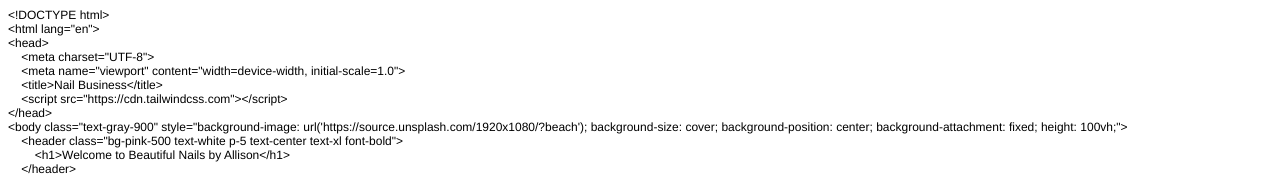
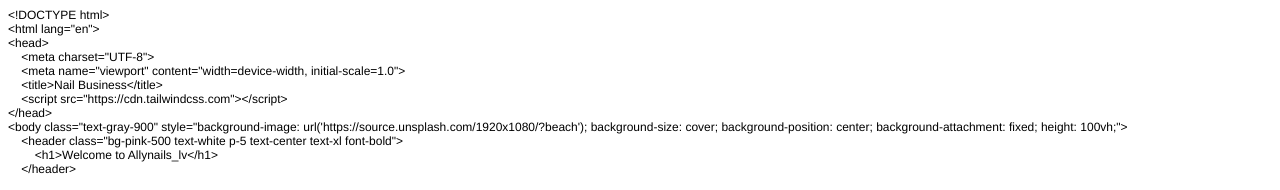
Before and after one commit to Bobbylon808/allisons-beauty-room, a plain HTML site: page index.html in a window 1280 px wide. Shown: the top 190 px of the page. Drawn offline with Linux system fonts and the light colour scheme.

Commit message:
Update welcome message in index.html

```diff
--- a/index.html
+++ b/index.html
@@ -22,7 +22,7 @@
 <p class="p1">&lt;/head&gt;</p>
 <p class="p1">&lt;body class="text-gray-900" style="background-image: url('https://source.unsplash.com/1920x1080/?beach'); background-size: cover; background-position: center; background-attachment: fixed; height: 100vh;"&gt;</p>
 <p class="p1"><span class="Apple-converted-space">    </span>&lt;header class="bg-pink-500 text-white p-5 text-center text-xl font-bold"&gt;</p>
-<p class="p1"><span class="Apple-converted-space">        </span>&lt;h1&gt;Welcome to Beautiful Nails by Allison&lt;/h1&gt;</p>
+<p class="p1"><span class="Apple-converted-space">        </span>&lt;h1&gt;Welcome to Allynails_lv&lt;/h1&gt;</p>
 <p class="p1"><span class="Apple-converted-space">    </span>&lt;/header&gt;</p>
 <p class="p2"><span class="Apple-converted-space">    </span></p>
 <p class="p1"><span class="Apple-converted-space">    </span>&lt;section class="text-center p-10"&gt;</p>
```
